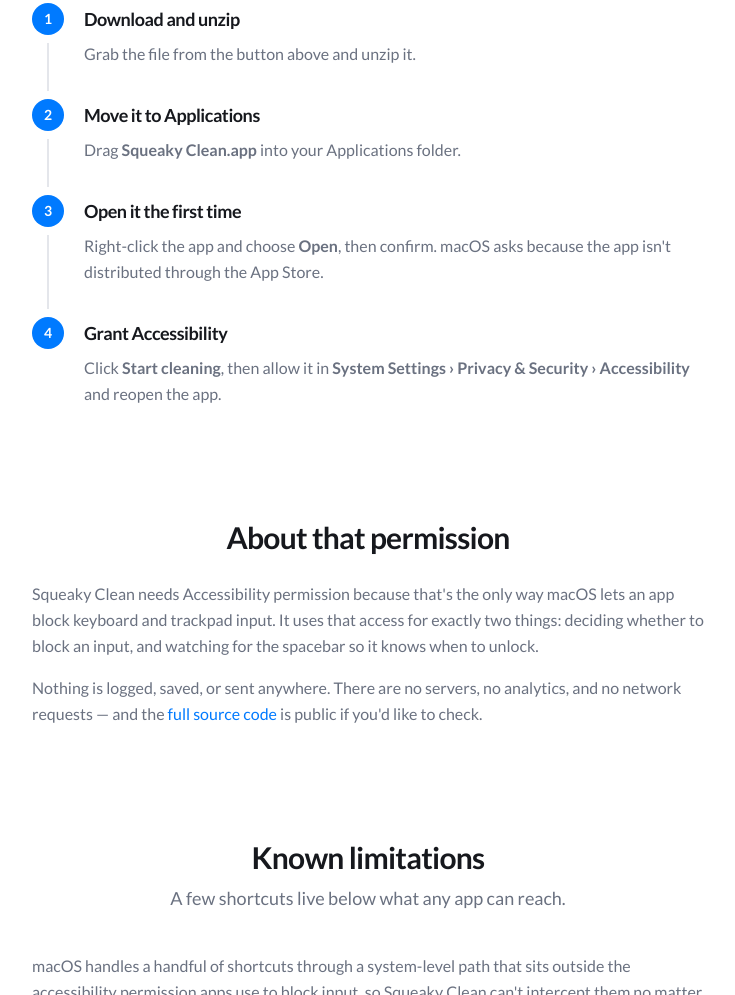
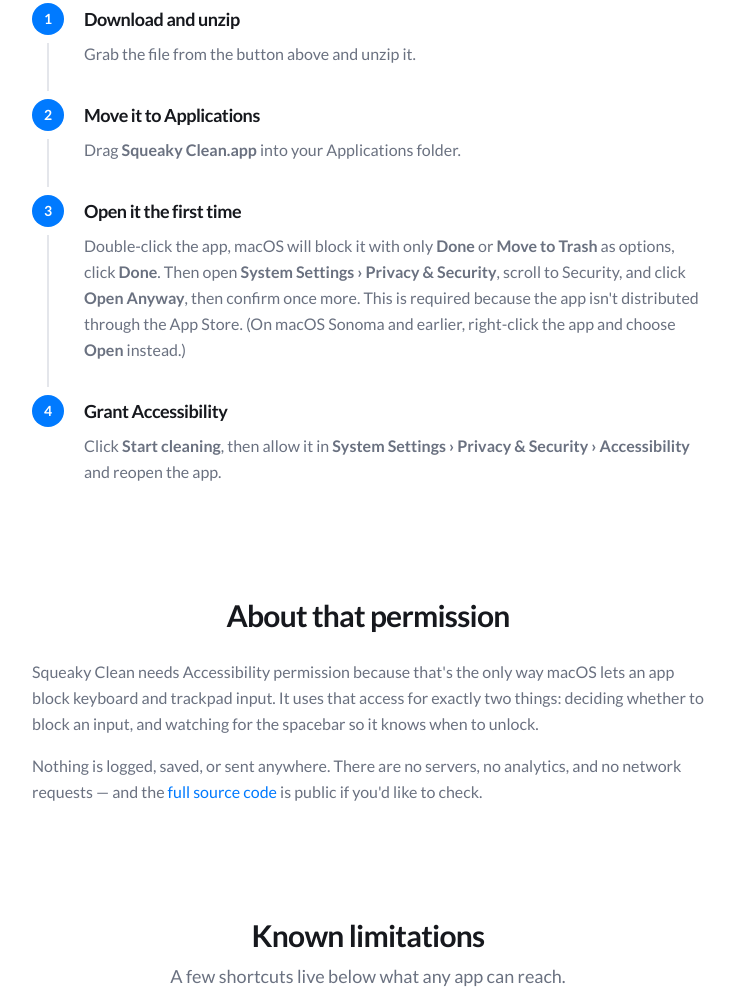
Before and after one commit to patel-priyank/Squeaky-Clean, a website: page Website/index.html in a window 1280 px wide. Shown: the part 1957-2952 px from the top of the page, without its empty margins (272-1007 px from the left). Drawn offline with Linux system fonts and the light colour scheme; no server answers.

Commit message:
update instructions for first launch

```diff
--- a/Website/index.html
+++ b/Website/index.html
@@ -130,8 +130,12 @@
             <span class="step-number">3</span>
             <h3>Open it the first time</h3>
             <p>
-              Right-click the app and choose <strong>Open</strong>, then confirm. macOS asks because the app isn't
-              distributed through the App Store.
+              Double-click the app, macOS will block it with only <strong>Done</strong> or
+              <strong>Move to Trash</strong> as options, click <strong>Done</strong>. Then open
+              <strong>System Settings &rsaquo; Privacy &amp; Security</strong>, scroll to Security, and click
+              <strong>Open Anyway</strong>, then confirm once more. This is required because the app isn't distributed
+              through the App Store. (On macOS Sonoma and earlier, right-click the app and choose
+              <strong>Open</strong> instead.)
             </p>
           </li>
 
```
Also changed, not shown: README.md.
